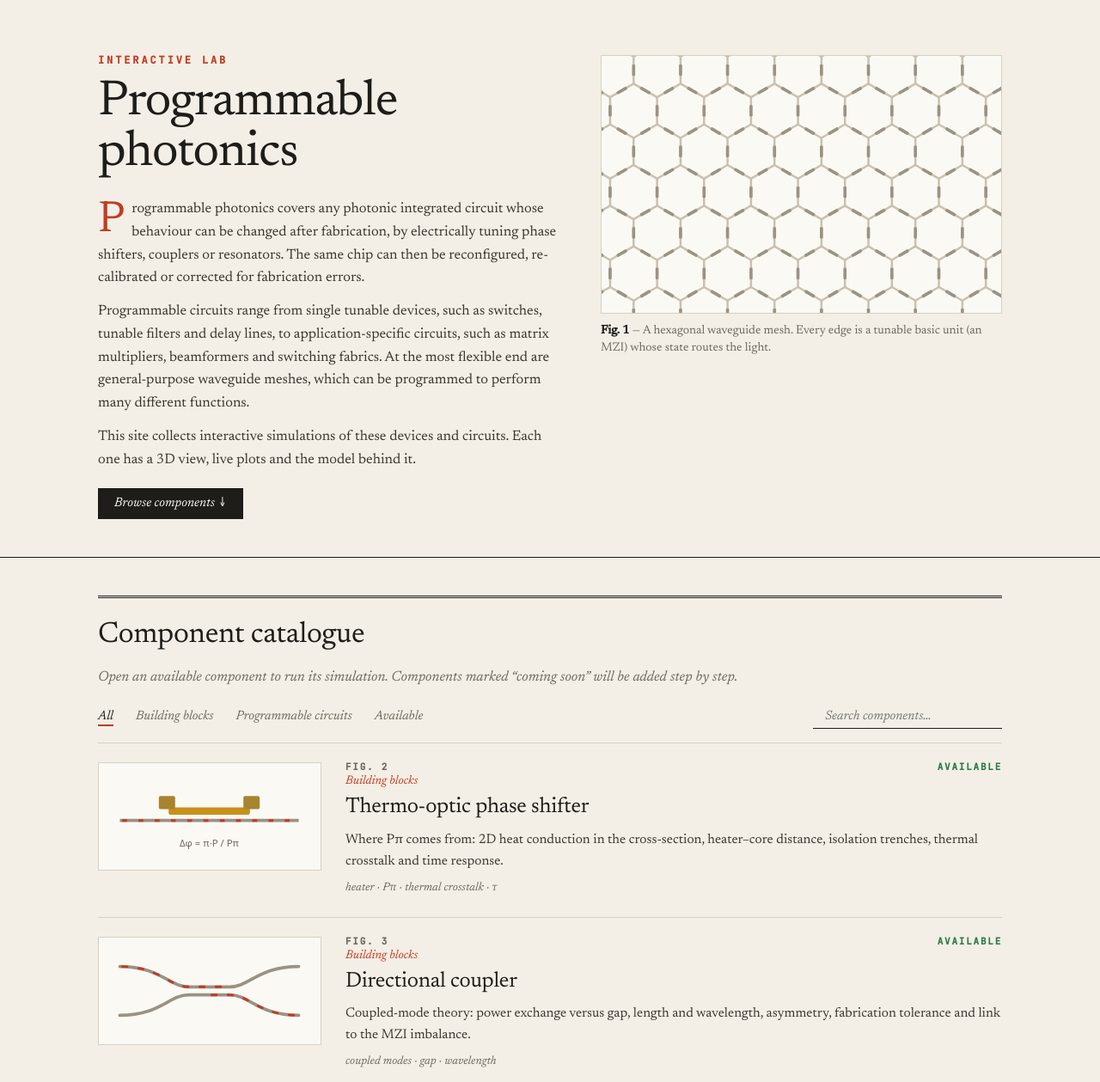
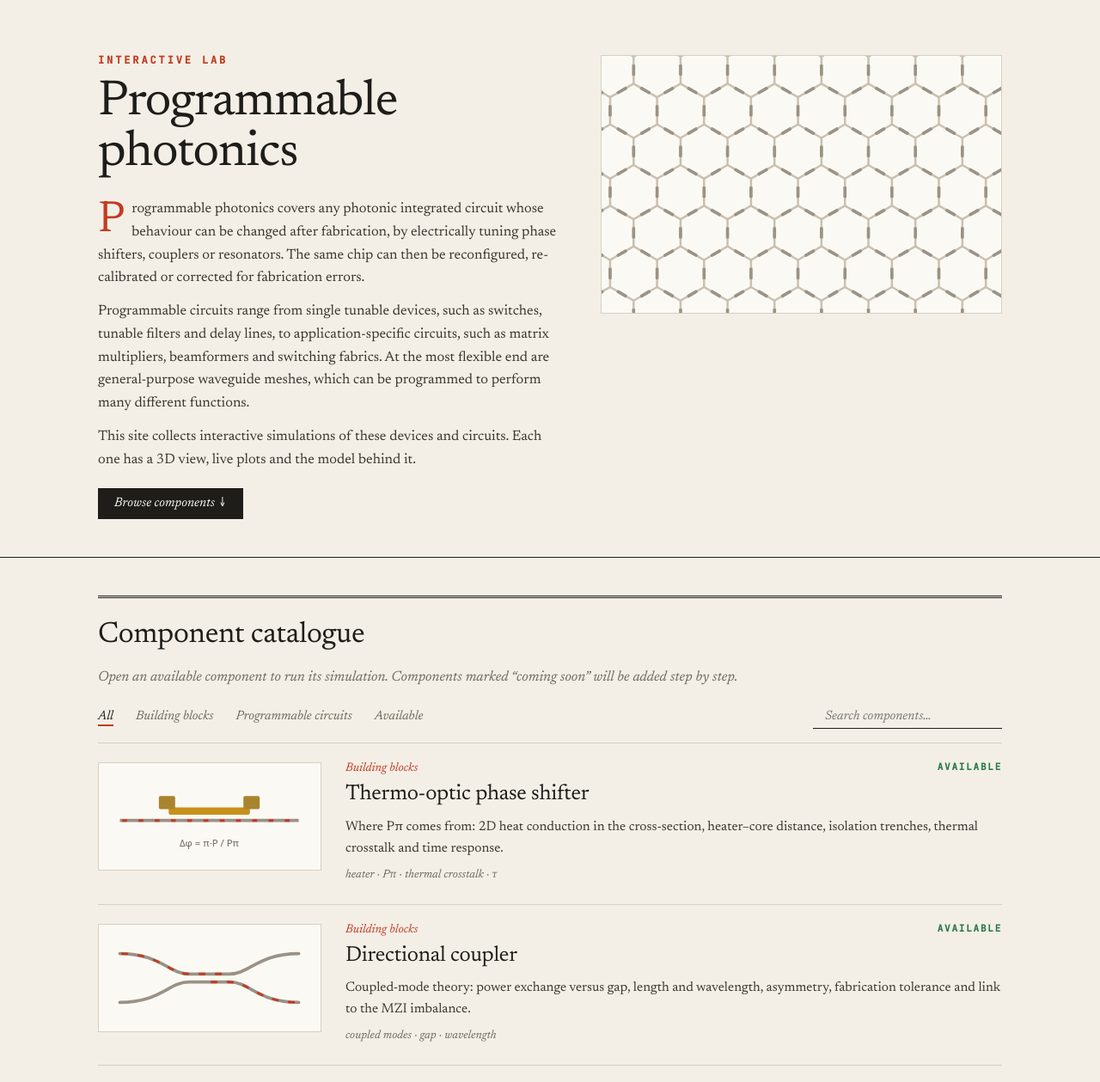
Before and after one commit to JoseRausell/Programmable-Photonics, a plain HTML site: page index.html in a window 1280 px wide. Shown: the top 1259 px of the page at 86% size. Drawn offline with Linux system fonts and the light colour scheme.

Commit message:
Remove figure labels and captions from the catalogue
Co-Authored-By: Claude Opus 5.5 <noreply@anthropic.com>
Claude-Session: https://claude.ai/code/session_019xxhecvP9S6x5KhbFDgegX

```diff
--- a/index.html
+++ b/index.html
@@ -93,7 +93,6 @@ a.comp:hover{transform:none;box-shadow:none;background:linear-gradient(90deg,rgb
 a.comp:hover h3{color:var(--accent)}
 .comp .ill{width:260px;height:126px;flex:none;background:var(--paper);border:1px solid var(--rule)}
 .comp .body{padding:0;gap:4px}
-.comp .body::before{content:"Fig. " counter(fig);font:600 11px/1 "JetBrains Mono",ui-monospace,SFMono-Regular,Menlo,Consolas,monospace;letter-spacing:.16em;text-transform:uppercase;color:var(--muted)}
 .comp h3{font-size:25px;font-weight:400;letter-spacing:-.01em}
 .comp p{color:#3b372f;font-size:15.5px}
 .meta{gap:0} .tag{border:0;padding:0;font-size:13.5px;font-style:italic;color:var(--muted)} .tag+.tag::before{content:"\00a0·\00a0"}
@@ -118,7 +117,7 @@ footer{border-top:3px double var(--ink);font-style:italic}
         <a class="btn primary" href="#catalogue">Browse components ↓</a>
       </div>
     </div>
-    <figure class="fig"><svg id="mesh" viewBox="0 0 560 360" aria-label="Hexagonal waveguide mesh"></svg><figcaption><b>Fig. 1</b> — A hexagonal waveguide mesh. Every edge is a tunable basic unit (an MZI) whose state routes the light.</figcaption></figure>
+    <figure class="fig"><svg id="mesh" viewBox="0 0 560 360" aria-label="Hexagonal waveguide mesh"></svg></figure>
   </div>
 </div>
 
```
